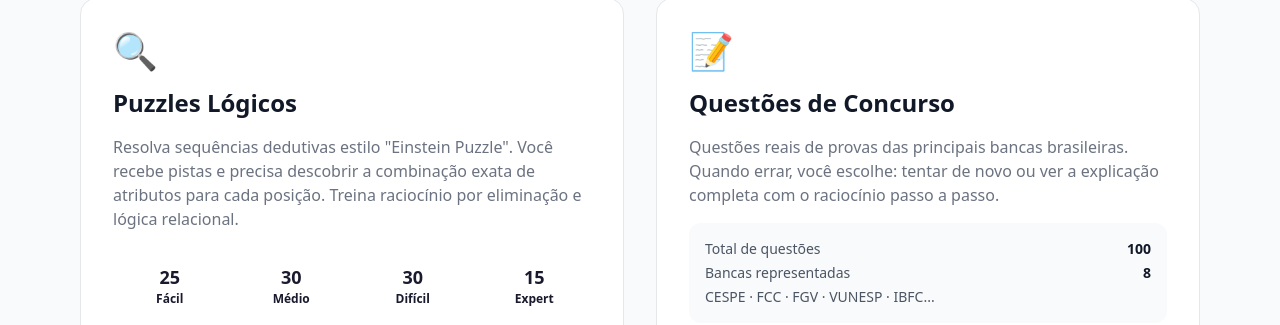
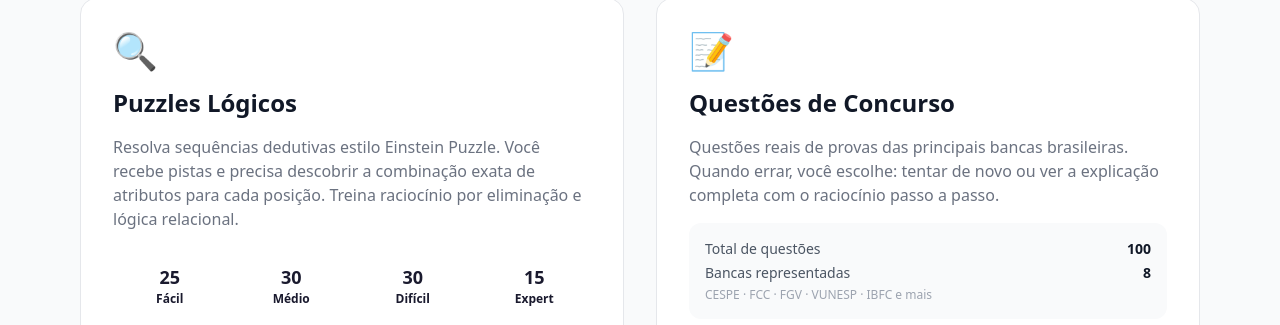
Before and after one commit to daniafonsoortega/logica, a Next.js app: page / in a window 1280 px wide. Shown: the part 475-800 px from the top of the page. Built offline with nearby package versions, Linux system fonts and the light colour scheme.

Commit message:
fix: lint errors - use Link component

```diff
--- a/src/app/page.tsx
+++ b/src/app/page.tsx
@@ -3,20 +3,18 @@ import { allPuzzles, allQuestoes, NIVEL_LABELS } from '@/lib/data'
 
 export default function Home() {
   const puzzleStats = {
-    total: allPuzzles.length,
-    facil: allPuzzles.filter(p => p.nivel === 'facil').length,
-    medio: allPuzzles.filter(p => p.nivel === 'medio').length,
+    facil:   allPuzzles.filter(p => p.nivel === 'facil').length,
+    medio:   allPuzzles.filter(p => p.nivel === 'medio').length,
     dificil: allPuzzles.filter(p => p.nivel === 'dificil').length,
-    expert: allPuzzles.filter(p => p.nivel === 'expert').length,
+    expert:  allPuzzles.filter(p => p.nivel === 'expert').length,
   }
   const questaoStats = {
-    total: allQuestoes.length,
+    total:  allQuestoes.length,
     bancas: [...new Set(allQuestoes.map(q => q.banca))].length,
   }
 
   return (
     <div className="space-y-12">
-      {/* Hero */}
       <section className="text-center py-16 space-y-4">
         <h1 className="text-5xl font-black text-gray-900 tracking-tight">
           Treine seu <span className="text-blue-600">raciocínio lógico</span>
@@ -26,29 +24,21 @@ export default function Home() {
           Progressão por nível, explicações detalhadas.
         </p>
         <div className="flex gap-4 justify-center pt-4">
-          <Link
-            href="/puzzles"
-            className="bg-blue-600 text-white px-8 py-3 rounded-xl font-semibold hover:bg-blue-700 transition-colors text-lg"
-          >
+          <Link href="/puzzles" className="bg-blue-600 text-white px-8 py-3 rounded-xl font-semibold hover:bg-blue-700 transition-colors text-lg">
             Jogar Puzzles
           </Link>
-          <Link
-            href="/questoes"
-            className="bg-white text-blue-600 border-2 border-blue-600 px-8 py-3 rounded-xl font-semibold hover:bg-blue-50 transition-colors text-lg"
-          >
+          <Link href="/questoes" className="bg-white text-blue-600 border-2 border-blue-600 px-8 py-3 rounded-xl font-semibold hover:bg-blue-50 transition-colors text-lg">
             Questões de Concurso
           </Link>
         </div>
       </section>
 
-      {/* Cards dos modos */}
       <section className="grid md:grid-cols-2 gap-8">
-        {/* Puzzles */}
         <div className="bg-white rounded-2xl border border-gray-200 p-8 space-y-4 hover:shadow-md transition-shadow">
           <div className="text-4xl">🔍</div>
           <h2 className="text-2xl font-bold text-gray-900">Puzzles Lógicos</h2>
           <p className="text-gray-500">
-            Resolva sequências dedutivas estilo "Einstein Puzzle". Você recebe pistas e precisa
+            Resolva sequências dedutivas estilo Einstein Puzzle. Você recebe pistas e precisa
             descobrir a combinação exata de atributos para cada posição. Treina raciocínio por
             eliminação e lógica relacional.
           </p>
@@ -56,24 +46,17 @@ export default function Home() {
             {(['facil','medio','dificil','expert'] as const).map(n => (
               <div key={n} className={`rounded-lg p-2 text-center text-xs font-semibold nivel-${n}`}>
                 <div className="text-lg font-black">
-                  {n === 'facil' ? puzzleStats.facil :
-                   n === 'medio' ? puzzleStats.medio :
-                   n === 'dificil' ? puzzleStats.dificil :
-                   puzzleStats.expert}
+                  {puzzleStats[n]}
                 </div>
                 <div>{NIVEL_LABELS[n]}</div>
               </div>
             ))}
           </div>
-          <Link
-            href="/puzzles"
-            className="block text-center bg-blue-600 text-white py-2.5 rounded-xl font-semibold hover:bg-blue-700 transition-colors"
-          >
+          <Link href="/puzzles" className="block text-center bg-blue-600 text-white py-2.5 rounded-xl font-semibold hover:bg-blue-700 transition-colors">
             Começar →
           </Link>
         </div>
 
-        {/* Questões */}
         <div className="bg-white rounded-2xl border border-gray-200 p-8 space-y-4 hover:shadow-md transition-shadow">
           <div className="text-4xl">📝</div>
           <h2 className="text-2xl font-bold text-gray-900">Questões de Concurso</h2>
@@ -90,21 +73,16 @@ export default function Home() {
               <span>Bancas representadas</span>
               <span className="font-bold text-gray-900">{questaoStats.bancas}</span>
             </div>
-            <div className="flex justify-between">
-              <span>CESPE · FCC · FGV · VUNESP · IBFC...</span>
-              <span></span>
+            <div className="flex justify-between text-xs text-gray-400">
+              <span>CESPE · FCC · FGV · VUNESP · IBFC e mais</span>
             </div>
           </div>
-          <Link
-            href="/questoes"
-            className="block text-center bg-purple-600 text-white py-2.5 rounded-xl font-semibold hover:bg-purple-700 transition-colors"
-          >
+          <Link href="/questoes" className="block text-center bg-purple-600 text-white py-2.5 rounded-xl font-semibold hover:bg-purple-700 transition-colors">
             Começar →
           </Link>
         </div>
       </section>
 
-      {/* Como funciona */}
       <section className="bg-blue-50 rounded-2xl p-8 space-y-6">
         <h2 className="text-2xl font-bold text-center text-gray-900">Como funciona</h2>
         <div className="grid md:grid-cols-3 gap-6">
```
